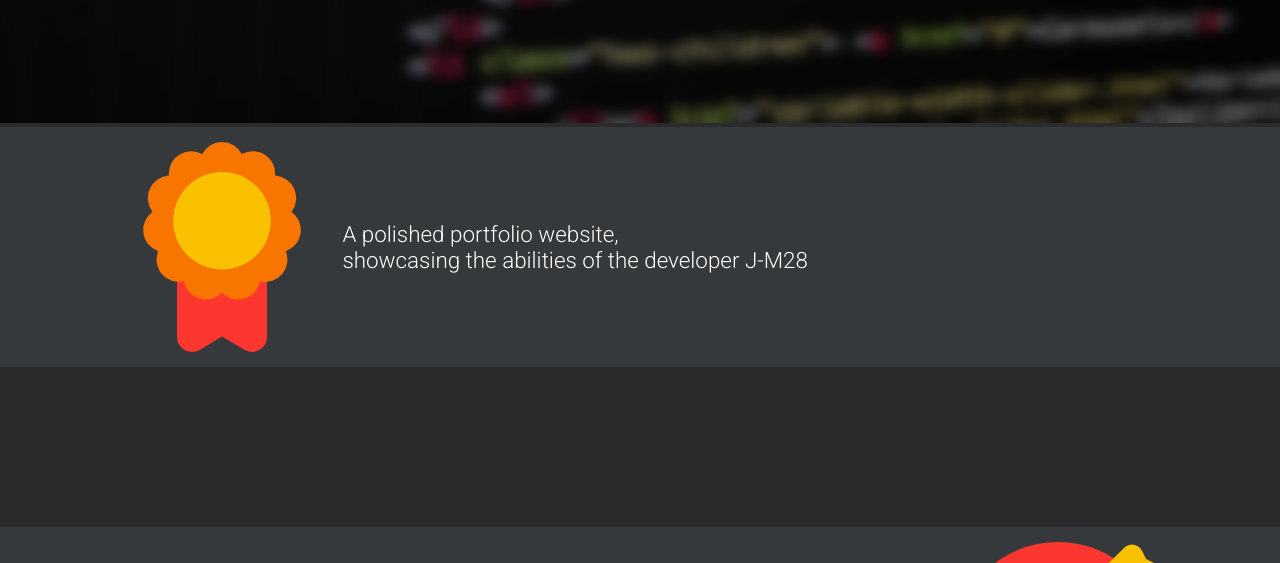
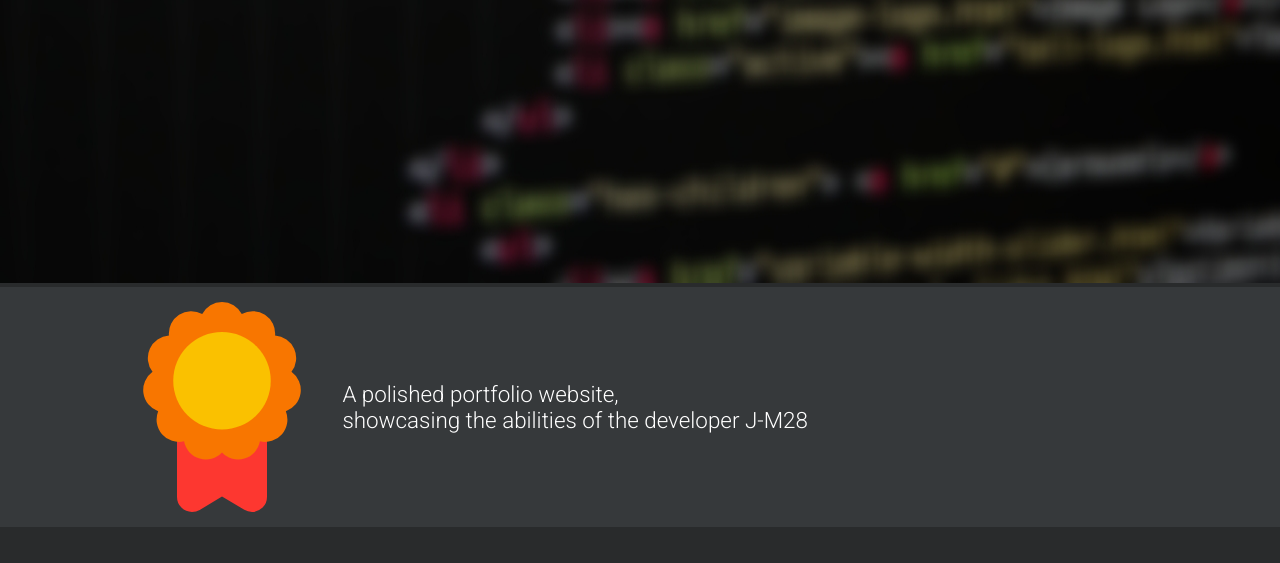
Before and after one commit to J-M28/chronicle-one, a plain HTML site: page index.html in a window 1280 px wide. Shown: the part 737-1300 px from the top of the page. Drawn offline with nearby package versions, Linux system fonts and the light colour scheme.

Commit message:
increase sizing of landing page image

```diff
--- a/style.css
+++ b/style.css
@@ -71,7 +71,7 @@ body{
 }
 .homepage-container .homepage-landing img{
     width: 100%;
-    max-height:80vh;
+    height:50em;
     position: relative;
 }
 .homepage-container .homepage-landing p{
@@ -113,10 +113,6 @@ body{
 .homepage-container .foundation figcaption{
     text-align:right;
 }
-
-
-
-
 /*=========DEMOS==========*/
 /*=========CREDITS==========*/
 .credits-container .credit-profile{
```
